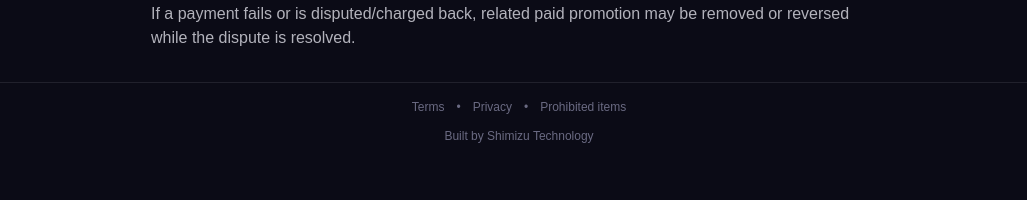
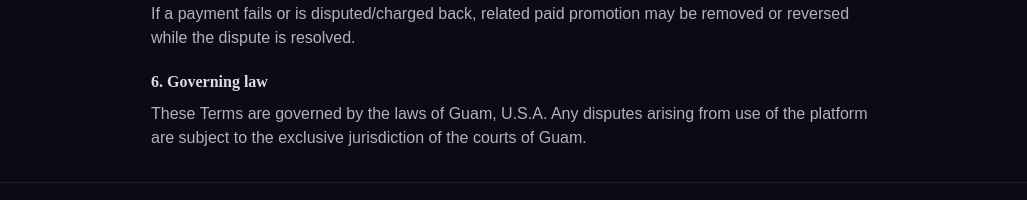
Before and after one commit to Shimizu-Technology/exchange, a Next.js app: page /terms in a window 1280 px wide. Shown: the part 735-935 px from the top of the page, without its empty margins (121-1148 px from the left). Before the commit the page ends 898 px from the top, so only its background shows below. Built offline with nearby package versions, Linux system fonts and the light colour scheme; no server answers; a web font is replaced by a local one.

Commit message:
fix(adm-8): align privacy processor disclosure and add governing law clause

```diff
--- a/src/app/privacy/page.tsx
+++ b/src/app/privacy/page.tsx
@@ -25,7 +25,7 @@ export default function PrivacyPage() {
 
       <section className="space-y-2">
         <h2 className="font-semibold text-charcoal">Sharing</h2>
-        <p className="text-charcoal/80">We do not sell personal data. We may share limited data with service providers required to run the app (hosting, analytics, authentication, storage).</p>
+        <p className="text-charcoal/80">We do not sell personal data. We may share limited data with service providers required to run the app (hosting, analytics, authentication, payment processing, storage).</p>
       </section>
 
       <section className="space-y-2">
--- a/src/app/terms/page.tsx
+++ b/src/app/terms/page.tsx
@@ -50,6 +50,13 @@ export default function TermsPage() {
           If a payment fails or is disputed/charged back, related paid promotion may be removed or reversed while the dispute is resolved.
         </p>
       </section>
+
+      <section className="space-y-2">
+        <h2 className="font-semibold text-charcoal">6. Governing law</h2>
+        <p className="text-charcoal/80">
+          These Terms are governed by the laws of Guam, U.S.A. Any disputes arising from use of the platform are subject to the exclusive jurisdiction of the courts of Guam.
+        </p>
+      </section>
     </div>
   );
 }
```
